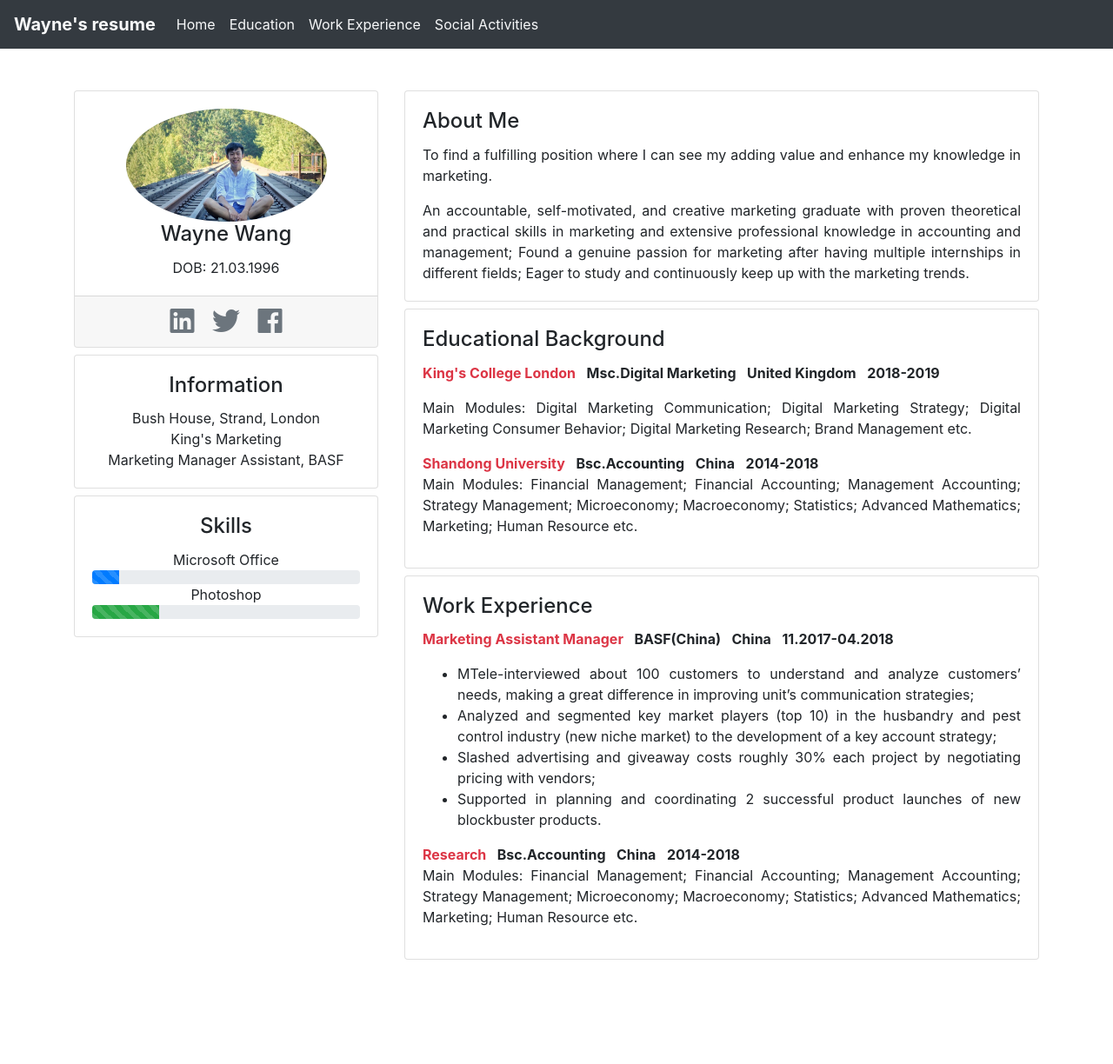
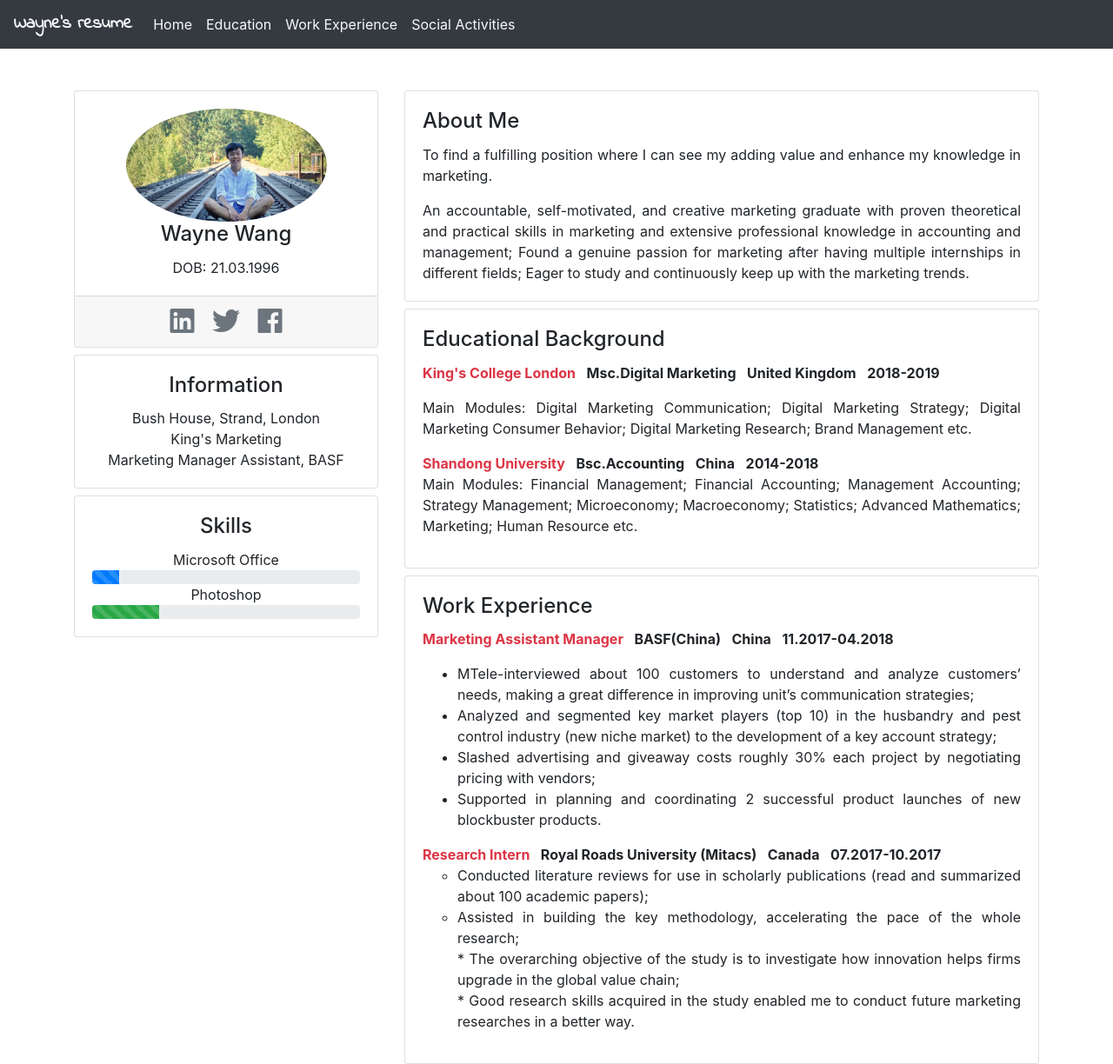
Before and after one commit to waynezihaowang/waynezihaowang.github.io, a plain HTML site: page index.html in a window 1280 px wide. Shown: the whole page at 87% size. Before the commit the page ends 1104 px from the top, so only its background shows below. Drawn offline with nearby package versions, Linux system fonts and the light colour scheme.

Commit message:
Add files via upload

```diff
--- /dev/null
+++ b/css/style.css
@@ -0,0 +1,3 @@
+.fontwayne{
+	font-family: 'Indie Flower', cursive;
+}
--- a/index.html
+++ b/index.html
@@ -1,16 +1,19 @@
 <!DOCTYPE html>
 <html>
 <head>
+	<meta name="viewport" content="width=device-width, initial-scale=1">
 	<title>Wayne Wang's CV</title>
 	<link rel="stylesheet" href="https://stackpath.bootstrapcdn.com/bootstrap/4.1.3/css/bootstrap.min.css" integrity="sha384-MCw98/SFnGE8fJT3GXwEOngsV7Zt27NXFoaoApmYm81iuXoPkFOJwJ8ERdknLPMO" crossorigin="anonymous">
 	<link rel="stylesheet" href="https://use.fontawesome.com/releases/v5.5.0/css/all.css" integrity="sha384-B4dIYHKNBt8Bc12p+WXckhzcICo0wtJAoU8YZTY5qE0Id1GSseTk6S+L3BlXeVIU" crossorigin="anonymous">
+	<link href="https://fonts.googleapis.com/css?family=Indie+Flower" rel="stylesheet">
+	<link rel="stylesheet" type="text/css" href="css/style.css">
 	<script src="https://code.jquery.com/jquery-3.3.1.slim.min.js" integrity="sha384-q8i/X+965DzO0rT7abK41JStQIAqVgRVzpbzo5smXKp4YfRvH+8abtTE1Pi6jizo" crossorigin="anonymous"></script>
   <script src="https://cdnjs.cloudflare.com/ajax/libs/popper.js/1.14.3/umd/popper.min.js" integrity="sha384-ZMP7rVo3mIykV+2+9J3UJ46jBk0WLaUAdn689aCwoqbBJiSnjAK/l8WvCWPIPm49" crossorigin="anonymous"></script>
   <script src="https://stackpath.bootstrapcdn.com/bootstrap/4.1.3/js/bootstrap.min.js" integrity="sha384-ChfqqxuZUCnJSK3+MXmPNIyE6ZbWh2IMqE241rYiqJxyMiZ6OW/JmZQ5stwEULTy" crossorigin="anonymous"></script>
 </head>
 <body>
 	<nav class="navbar navbar-expand-lg navbar-light bg-dark">
-   <a class="navbar-brand text-light font-weight-bold" href="#">Wayne's resume</a>
+   <a class="navbar-brand text-light font-weight-bold fontwayne" href="#">Wayne's resume</a>
    <button class="navbar-toggler" type="button" data-toggle="collapse" data-target="#navbarNav" aria-controls="navbarNav" aria-expanded="false" aria-label="Toggle navigation">
     <span class="navbar-toggler-icon"></span>
    </button>
@@ -115,11 +118,16 @@
 							<li class="text-justify"> Supported in planning and coordinating 2 successful product launches of new blockbuster products.</li>
 						</ul>
 						<ul class="list-inline">
-							<li class="text-danger font-weight-bold list-inline-item">Research </li>
-							<li class="list-inline-item font-weight-bold">Bsc.Accounting</li>
-							<li class="list-inline-item font-weight-bold">China</li>
-							<li class="list-inline-item font-weight-bold">2014-2018</li>
-							<p class="text-justify">Main Modules: Financial Management; Financial Accounting; Management Accounting; Strategy Management; Microeconomy; Macroeconomy; Statistics; Advanced Mathematics; Marketing; Human Resource etc.</p>
+							<li class="text-danger font-weight-bold list-inline-item">Research Intern</li>
+							<li class="list-inline-item font-weight-bold">Royal Roads University (Mitacs)</li>
+							<li class="list-inline-item font-weight-bold">Canada</li>
+							<li class="list-inline-item font-weight-bold">07.2017-10.2017</li>
+							<ul>
+							<li class="text-justify"> Conducted literature reviews for use in scholarly publications (read and summarized about 100 academic papers);</li>
+							<li class="text-justify"> Assisted in building the key methodology, accelerating the pace of the whole research;</li>
+							<li class="text-justify list-unstyled"> * The overarching objective of the study is to investigate how innovation helps firms upgrade in the global value chain;</li>
+							<li class="text-justify list-unstyled"> * Good research skills acquired in the study enabled me to conduct future marketing researches in a better way.</li>
+						</ul>
 						</ul>
 					</div>
 				</div>
```
